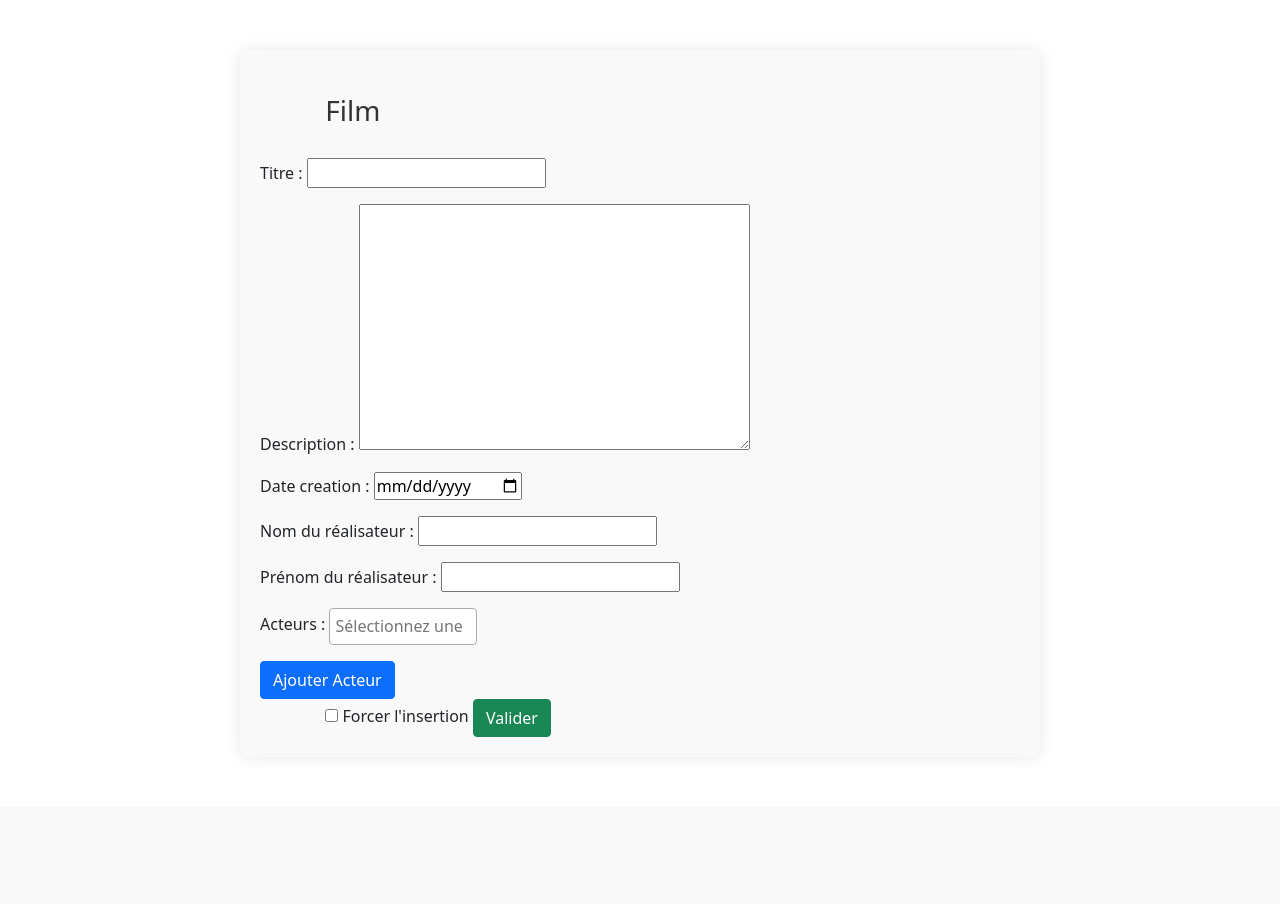
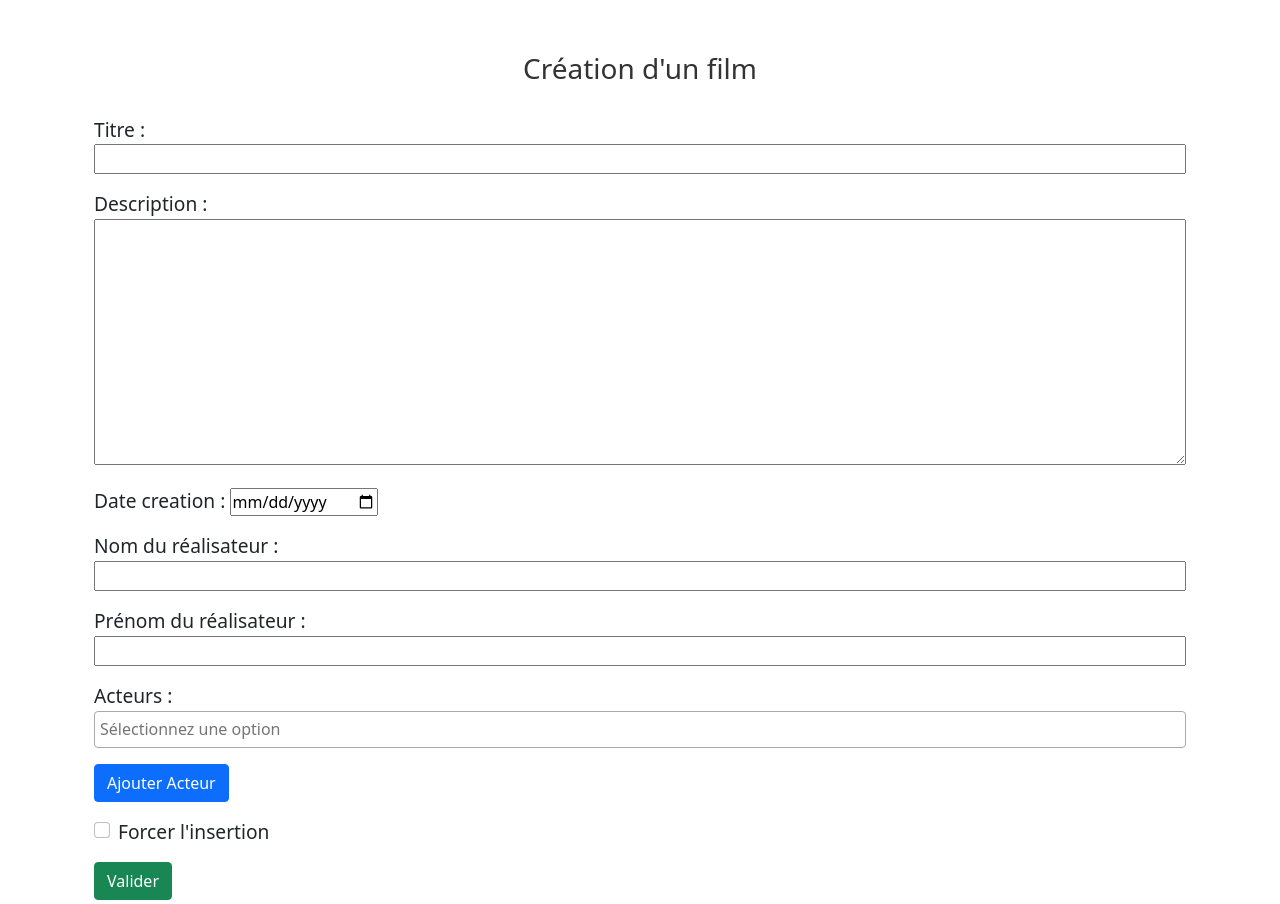
Before and after one commit to MaxymCh/DjangoFilm, a Django app: page /film/add in a window 1280 px wide. Shown: the part 58-962 px from the top of the page. Before the commit the page ends 795 px from the top, so only its background shows below. Run offline with Django 4.2, Linux system fonts and the light colour scheme; data comes from the database, SQL or seed files in the repository; some libraries are stand-ins or nearby versions.

Commit message:
Style de la page Ajouter film

```diff
--- a/GestionFilms/lesFilms/static/css/style_form_film.css
+++ b/GestionFilms/lesFilms/static/css/style_form_film.css
@@ -53,3 +53,20 @@
 .modal-footer {
     justify-content: space-between;
 }
+#form-create-film input[type="text"],
+#form-create-film input[type="email"],
+#form-create-film input[type="password"],
+#form-create-film textarea,
+#form-create-film select {
+    width: 100%;
+}
+
+
+#form-create-film label {
+    font-size: larger;
+}
+
+.title-center-bold {
+    text-align: center;
+    font-weight: bold;
+}
--- a/GestionFilms/lesFilms/templates/lesFilms/film/generic_form.html
+++ b/GestionFilms/lesFilms/templates/lesFilms/film/generic_form.html
@@ -2,47 +2,42 @@
 {% block title %}{{ action_name }} {{class_name }}{% endblock %}
 
 {% load static %}
-{% block style %}<link rel="stylesheet" href="{% static 'css/style_form_film.css' %}" />{% endblock %}
+{% block style %}
+<link rel="stylesheet" href="{% static 'css/style_form_film.css' %}" />
+{% endblock %}
 
 {% block content %}
-<div class="container container-form">
-
+<div class="container py-1">
   <form method="post" class="post-form" id="form-create-film">
     {% csrf_token %}
-      <br />
-      <div class="form-group row">
-        <label class="col-sm-1 col-form-label"></label>
-        <div class="col-sm-4">
-          <h3>{{ action_description }} {{ class_name }}</h3>
-        </div>
+    <div class="mb-3">
+      <h3 class="title-center-bold">Création d'un film</h3>
     </div>
     {{ form.as_p }}
-      <button id="submit-form-film" type="submit" hidden>Valider</button>
+    <div class="mb-3">
+      <button id="submit-form-film" type="submit" class="btn btn-primary" hidden>Valider</button>
+      <button type="button" class="btn btn-primary" onclick="addActeur()">Ajouter Acteur</button>
+    </div>
 
-
-  <button type="button" onclick="addActeur()" class="btn btn-primary">Ajouter Acteur</button>
     <div id="Création acteur" hidden>
       {{ acteur_form }}
-    <div id="acteurs_similaire">
-      <span id="erreurMessage" style="color:red"></span><br><br>
+      <div id="acteurs_similaire" class="mb-3">
+        <span id="erreurMessage" class="text-danger"></span>
       </div>
-    <input id="force-insertion-acteur" type="checkbox">
-    <label for="force-insertion-acteur">Forcer l'insertion</label>
+      <div class="mb-3 form-check">
+        <input id="force-insertion-acteur" type="checkbox" class="form-check-input">
+        <label class="form-check-label" for="force-insertion-acteur">Forcer l'insertion</label>
+      </div>
+      <button type="button" class="btn btn-primary" onclick="createActeur()">Créer Acteur</button>
+      <button type="button" class="btn btn-danger" onclick="resetCreateActeur()">Annuler</button>
+    </div>
 
-    <button type="button" onclick="createActeur()" class="btn btn-primary">Crée l'Acteur</button>
-    <button type="button" onclick="resetCreateActeur()" class="btn btn-danger">Annuler</button>
-
+    <div class="mb-3 form-check">
+      <input id="force-insertion-film-real" name="force-insertion-film-real" type="checkbox" class="form-check-input">
+      <label class="form-check-label" for="force-insertion-film-real">Forcer l'insertion</label>
     </div>
-  <div class="form-group row">
-    <label class="col-sm-1 col-form-label"></label>
-    <div class="col-sm-4">
-      <input id="force-insertion-film-real" name="force-insertion-film-real" type="checkbox">
-      <label for="force-insertion-film-real">Forcer l'insertion</label>
-      <button type="button" onclick="validateFomulaireCreateFilm()" class="btn btn-success">Valider</button>
-    </div>
-  </div>
+    <button type="button" class="btn btn-success" onclick="validateFomulaireCreateFilm()">Valider</button>
   </form>
-
 </div>
 
 
```
Lines whose indentation alone changed are shown as unchanged.
